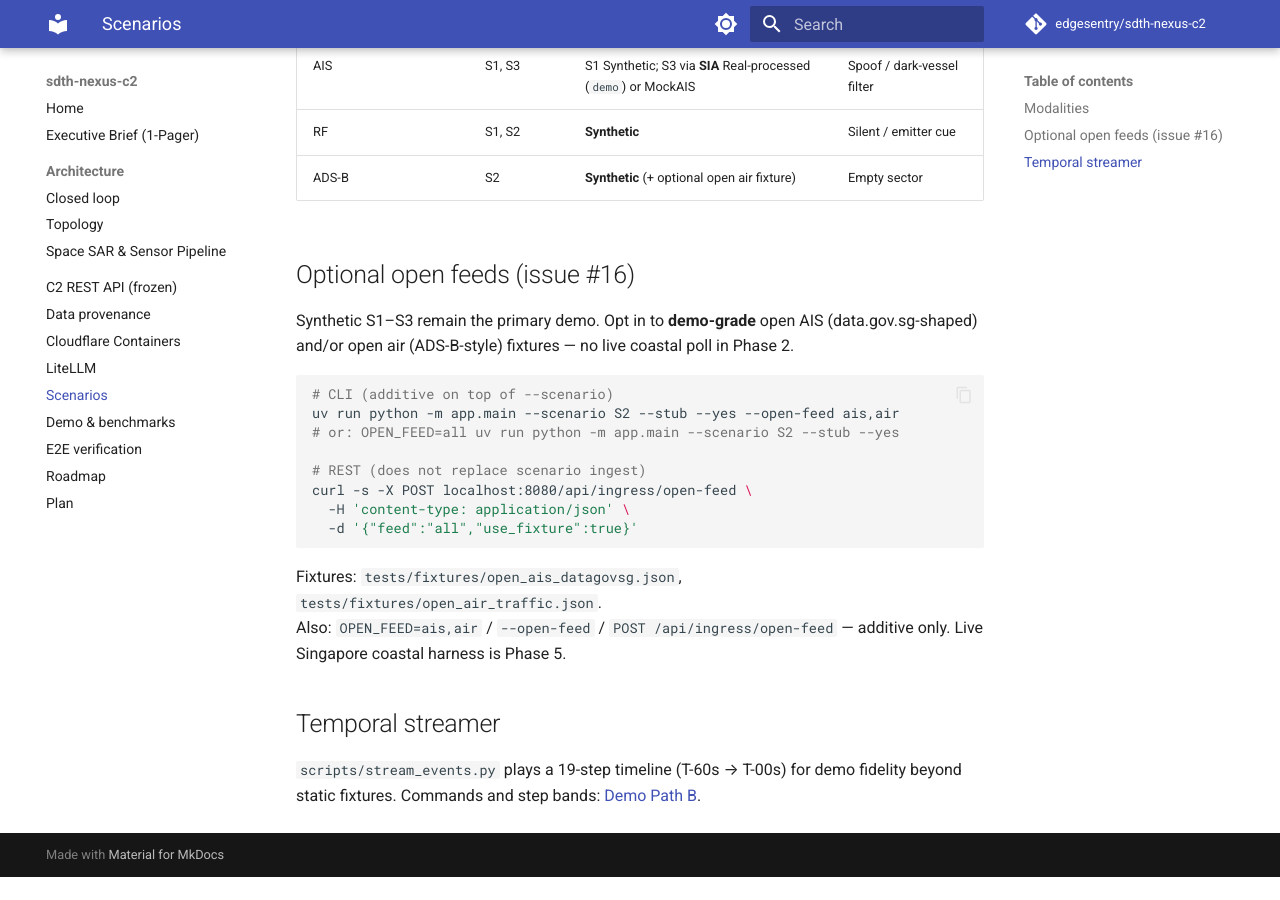
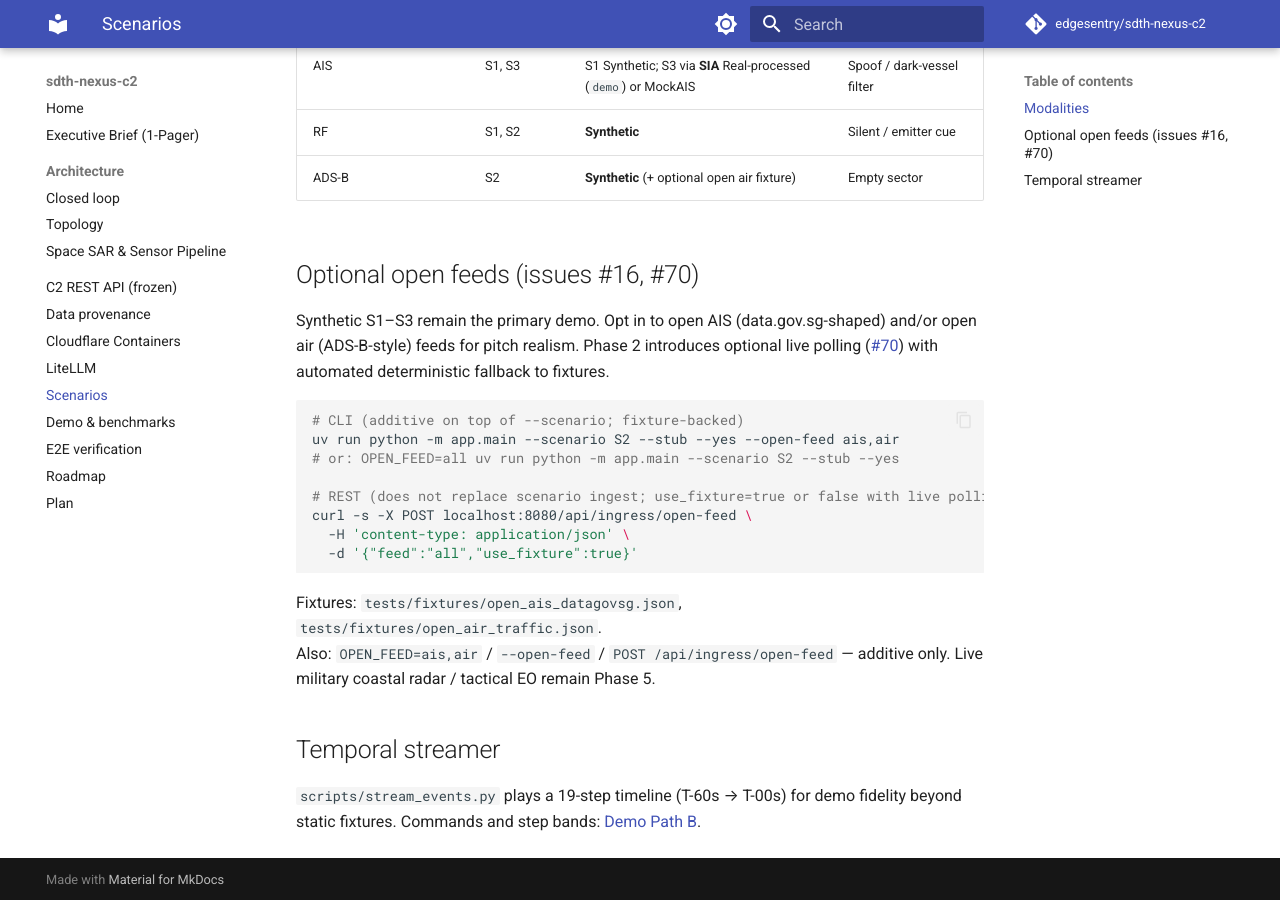
Before and after one commit to edgesentry/sdth-nexus-c2, an MkDocs documentation site: the page built from docs/scenarios.md, in a window 1280 px wide and 900 px high, scrolled down 1254 px. Built offline with MkDocs 1.6.1 and Material for MkDocs 9.7.7, drawn with Linux system fonts in a browser that asks for light colours; comment, search, counter and statistics services are not loaded; before the commit the page ends 2131 px from its top, so only the background shows below that.

Commit message:
docs: integrate Phase 2 open-feed AIS/ADS-B adapter scope (#70) (#71)

````diff
--- a/docs/scenarios.md
+++ b/docs/scenarios.md
@@ -28,23 +28,23 @@
 | RF | S1, S2 | **Synthetic** | Silent / emitter cue |
 | ADS-B | S2 | **Synthetic** (+ optional open air fixture) | Empty sector |
 
-## Optional open feeds (issue #16)
+## Optional open feeds (issues #16, #70)
 
-Synthetic S1–S3 remain the primary demo. Opt in to **demo-grade** open AIS (data.gov.sg-shaped) and/or open air (ADS-B-style) fixtures — no live coastal poll in Phase 2.
+Synthetic S1–S3 remain the primary demo. Opt in to open AIS (data.gov.sg-shaped) and/or open air (ADS-B-style) feeds for pitch realism. Phase 2 introduces optional live polling ([#70](https://github.com/edgesentry/sdth-nexus-c2/issues/70)) with automated deterministic fallback to fixtures.
 
 ```bash
-# CLI (additive on top of --scenario)
+# CLI (additive on top of --scenario; fixture-backed)
 uv run python -m app.main --scenario S2 --stub --yes --open-feed ais,air
 # or: OPEN_FEED=all uv run python -m app.main --scenario S2 --stub --yes
 
-# REST (does not replace scenario ingest)
+# REST (does not replace scenario ingest; use_fixture=true or false with live polling)
 curl -s -X POST localhost:8080/api/ingress/open-feed \
   -H 'content-type: application/json' \
   -d '{"feed":"all","use_fixture":true}'
 ```
 
 Fixtures: `tests/fixtures/open_ais_datagovsg.json`, `tests/fixtures/open_air_traffic.json`.
-Also: `OPEN_FEED=ais,air` / `--open-feed` / `POST /api/ingress/open-feed` — additive only. Live Singapore coastal harness is Phase 5.
+Also: `OPEN_FEED=ais,air` / `--open-feed` / `POST /api/ingress/open-feed` — additive only. Live military coastal radar / tactical EO remain Phase 5.
 
 ## Temporal streamer
 
````
Also changed, not shown: docs/data-provenance.md (+2 -2 lines), docs/plan.md (+1 -0 lines), docs/roadmap.md (+4 -4 lines).
